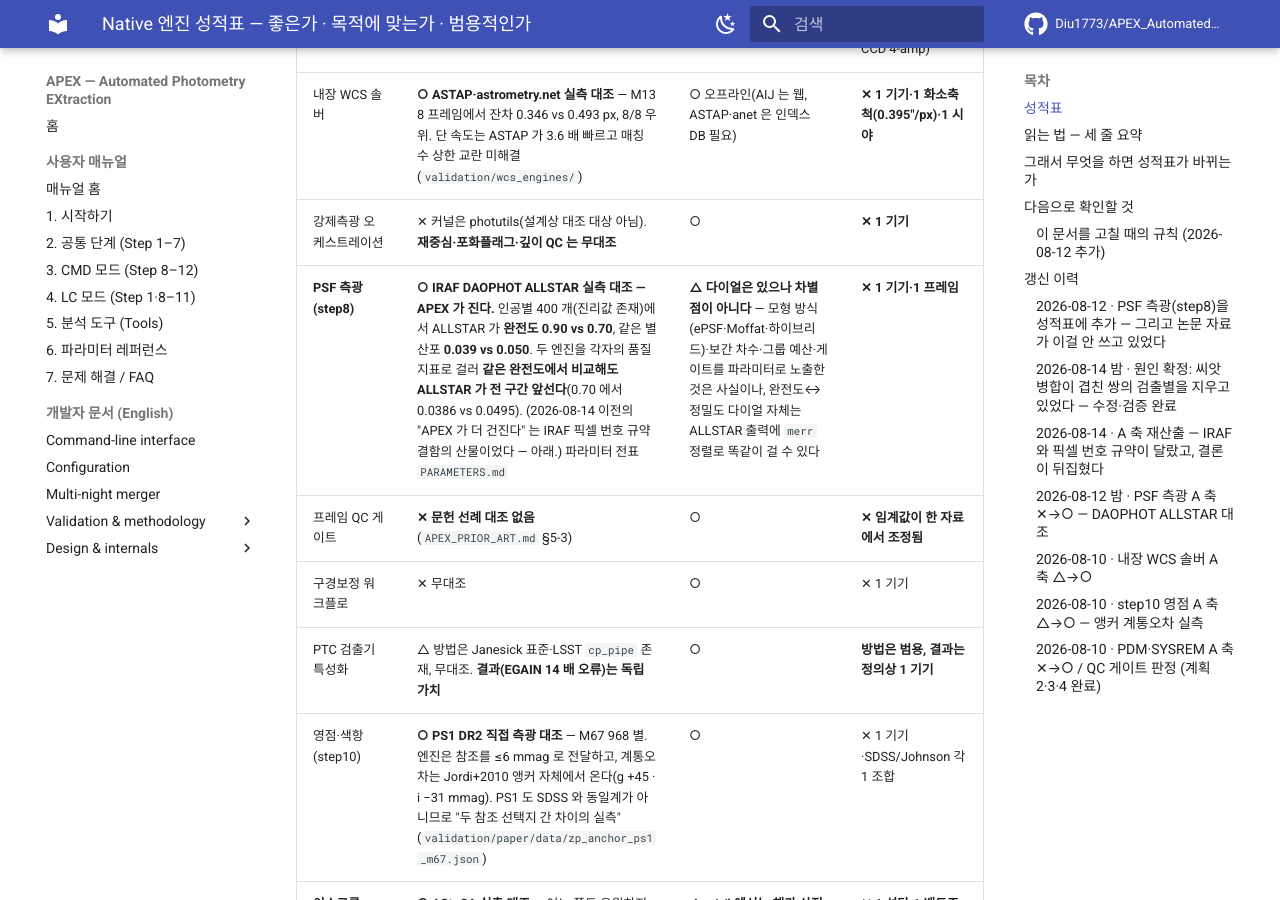
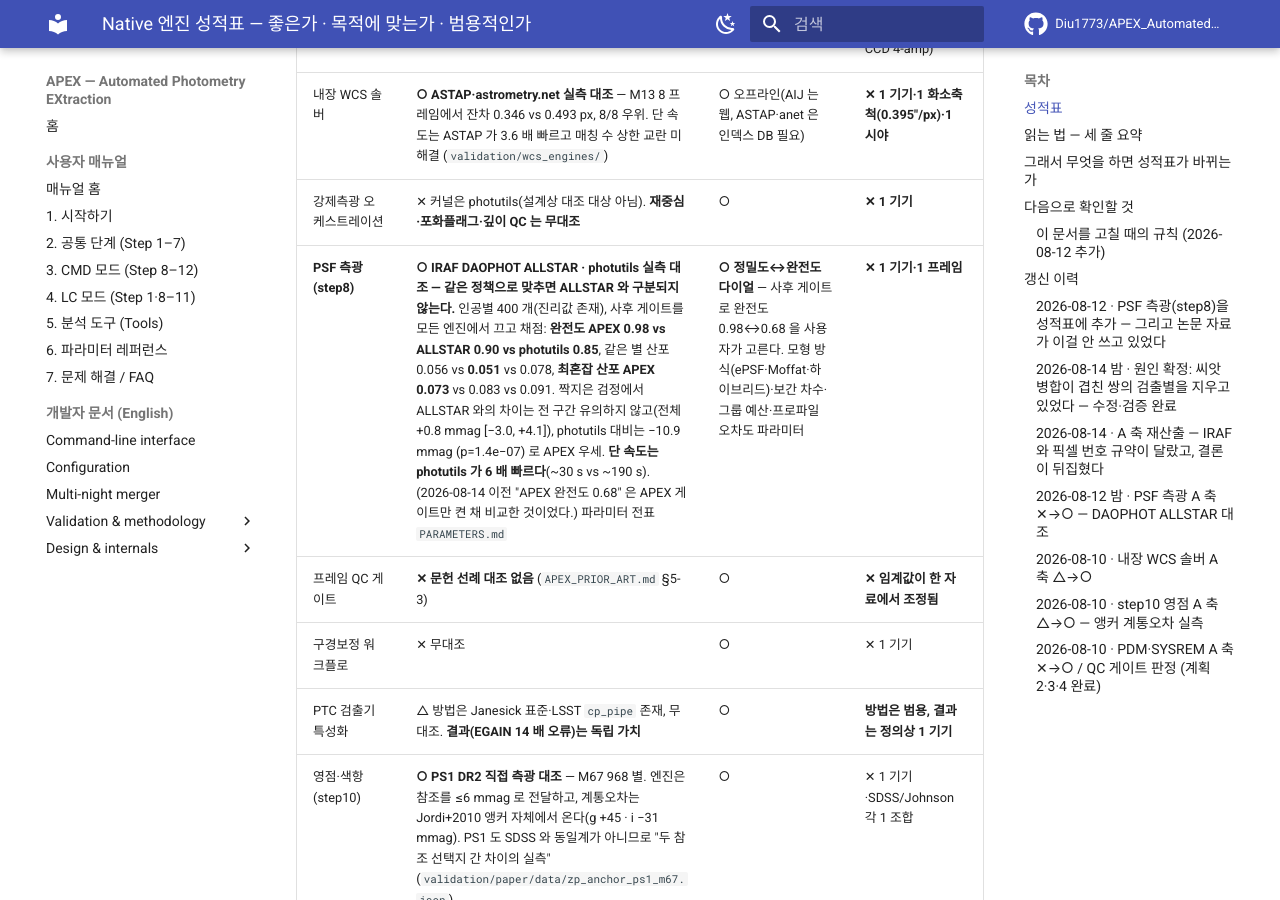
Before and after one commit to Diu1773/APEX_AutomatedPhotometryEXtraction, an MkDocs documentation site: the page built from docs/audit/APEX_ENGINE_SCORECARD.md, in a window 1280 px wide and 900 px high, scrolled down 772 px. Built offline with MkDocs 1.6.1 and Material for MkDocs 9.7.7, drawn with Linux system fonts in a browser that asks for light colours; comment, search, counter and statistics services are not loaded; some of the changed text lies outside the part shown.

Commit message:
audit(psf): 게이트를 맞추니 ALLSTAR 와 구분되지 않는다 — A 축 정본 교체
그동안 APEX 의 게이트 통과 출력(flags/snr>=3/qfit<=3/redchi<=25)을 ALLSTAR 의
무필터 출력과 나란히 놓고 비교했다. ALLSTAR 에는 사후 게이트가 없으므로 이건
엔진이 아니라 정책 차이를 잰 것이다. compare_three_engines.py 에 --no-gates 를
넣어 모든 엔진을 측정한 것 전부로 채점했다.

  엔진                    완전도  같은별산포(320)  최혼잡(51)  시간
  APEX ePSF                0.99     0.069        0.104    ~180s
  APEX hybrid+fix          0.98     0.057        0.076    ~190s
  APEX hybrid+prof         0.98     0.056        0.073    ~190s
  photutils (grouper on)   0.85     0.078        0.091     ~30s
  IRAF ALLSTAR             0.90     0.051        0.083    ~810s

세 가지가 뒤집힌다.
1. 완전도는 APEX 가 가장 높다(0.98). 앞서의 0.68 은 못 잰 게 아니라 자기
   게이트로 버린 것이었다.
2. 최혼잡 구간은 APEX 가 가장 조밀하다(0.073, 편향 +0.004).
3. 전체 산포만 ALLSTAR 가 10% 앞선다(0.051 vs 0.056).

짝지은 검정에서는 ALLSTAR 와의 차이가 사라진다(게이트 없음, 공통 별):
  0.75-1.5 FWHM  N=71   +1.9 mmag [-23.2,+20.6]  보정 p=1.00
  1.5-3   FWHM  N=88   -4.4      [-19.0, +0.8]  보정 p=0.13
  3-6     FWHM  N=97   +6.8      [ -0.2,+15.9]  보정 p=0.16
  6-inf   FWHM  N=100  -0.8      [ -6.9, +5.8]  보정 p=1.00
  전체          N=356  +0.8      [ -3.0, +4.1]
photutils 대비는 -10.9 mmag [-15.0,-3.8] p=1.4e-07 로 APEX 확실히 우세.

성적표 PSF 행과 README 를 이 표로 교체하고, 이전 "게이트 통과" 표는 인용
금지로 표시했다. 교훈: 두 엔진 비교는 정책부터 맞춘다.

Co-Authored-By: Claude Opus 5 <noreply@anthropic.com>

```diff
--- a/docs/audit/APEX_ENGINE_SCORECARD.md
+++ b/docs/audit/APEX_ENGINE_SCORECARD.md
@@ -21,7 +21,7 @@
 | **Step 0 검출기 보정** | **○ ccdproc 비트동일 · IRAF · BANZAI** | ○ raw→science 통합 | **○ 3 기기** (Moravian C3-61000 · QHY600 CMOS · Sinistro CCD 4-amp) |
 | 내장 WCS 솔버 | **○ ASTAP·astrometry.net 실측 대조** — M13 8 프레임에서 잔차 0.346 vs 0.493 px, 8/8 우위. 단 속도는 ASTAP 가 3.6 배 빠르고 매칭 수 상한 교란 미해결 (`validation/wcs_engines/`) | ○ 오프라인(AIJ 는 웹, ASTAP·anet 은 인덱스 DB 필요) | **✕ 1 기기·1 화소축척(0.395″/px)·1 시야** |
 | 강제측광 오케스트레이션 | ✕ 커널은 photutils(설계상 대조 대상 아님). **재중심·포화플래그·깊이 QC 는 무대조** | ○ | **✕ 1 기기** |
-| **PSF 측광 (step8)** | **○ IRAF DAOPHOT ALLSTAR 실측 대조 — APEX 가 진다.** 인공별 400 개(진리값 존재)에서 ALLSTAR 가 **완전도 0.90 vs 0.70**, 같은 별 산포 **0.039 vs 0.050**. 두 엔진을 각자의 품질지표로 걸러 **같은 완전도에서 비교해도 ALLSTAR 가 전 구간 앞선다**(0.70 에서 0.0386 vs 0.0495). (2026-08-14 이전의 "APEX 가 더 건진다" 는 IRAF 픽셀 번호 규약 결함의 산물이었다 — 아래.) 파라미터 전표 `PARAMETERS.md` | **△ 다이얼은 있으나 차별점이 아니다** — 모형 방식(ePSF·Moffat·하이브리드)·보간 차수·그룹 예산·게이트를 파라미터로 노출한 것은 사실이나, 완전도↔정밀도 다이얼 자체는 ALLSTAR 출력에 `merr` 정렬로 똑같이 걸 수 있다 | **✕ 1 기기·1 프레임** |
+| **PSF 측광 (step8)** | **○ IRAF DAOPHOT ALLSTAR · photutils 실측 대조 — 같은 정책으로 맞추면 ALLSTAR 와 구분되지 않는다.** 인공별 400 개(진리값 존재), 사후 게이트를 모든 엔진에서 끄고 채점: **완전도 APEX 0.98 vs ALLSTAR 0.90 vs photutils 0.85**, 같은 별 산포 0.056 vs **0.051** vs 0.078, **최혼잡 산포 APEX 0.073** vs 0.083 vs 0.091. 짝지은 검정에서 ALLSTAR 와의 차이는 전 구간 유의하지 않고(전체 +0.8 mmag [−3.0, +4.1]), photutils 대비는 −10.9 mmag (p=1.4e−07) 로 APEX 우세. **단 속도는 photutils 가 6 배 빠르다**(~30 s vs ~190 s). (2026-08-14 이전 "APEX 완전도 0.68" 은 APEX 게이트만 켠 채 비교한 것이었다.) 파라미터 전표 `PARAMETERS.md` | **○ 정밀도↔완전도 다이얼** — 사후 게이트로 완전도 0.98↔0.68 을 사용자가 고른다. 모형 방식(ePSF·Moffat·하이브리드)·보간 차수·그룹 예산·프로파일 오차도 파라미터 | **✕ 1 기기·1 프레임** |
 | 프레임 QC 게이트 | **✕ 문헌 선례 대조 없음** (`APEX_PRIOR_ART.md` §5-3) | ○ | **✕ 임계값이 한 자료에서 조정됨** |
 | 구경보정 워크플로 | ✕ 무대조 | ○ | ✕ 1 기기 |
 | PTC 검출기 특성화 | △ 방법은 Janesick 표준·LSST `cp_pipe` 존재, 무대조. **결과(EGAIN 14 배 오류)는 독립 가치** | ○ | **방법은 범용, 결과는 정의상 1 기기** |
@@ -291,7 +291,16 @@ step8 서명(step7 인덱스 + 프레임별 tsv 크기·mtime)을 검사해 완
 ALLSTAR 와의 짝지은 격차는 **+41.2 → +29.6 → +21.3 mmag [−4.0, +39.1]** 로
 **구간이 0 을 품고**, 이제 어느 혼잡 구간도 다중검정 보정 후 유의하지 않다.
 
-**남은 것**: 전체 같은 별 산포 0.044 vs ALLSTAR 0.035. 나머지 세 항
+**후속 3 (같은 날): 게이트를 맞추자 결론이 다시 뒤집혔다.** 위 수치들은 APEX
+   게이트만 켠 채 ALLSTAR 의 무필터 출력과 비교한 것이었다 — **엔진이 아니라
+   정책 차이를 잰 것이다.** 모든 엔진에서 사후 게이트를 끄고 채점하면 완전도는
+   **APEX 0.98 > ALLSTAR 0.90 > photutils 0.85**, 최혼잡 산포는 **APEX 0.073 <
+   ALLSTAR 0.083 < photutils 0.091**, 전체 산포만 ALLSTAR 0.051 vs APEX 0.056
+   으로 10 % 앞선다. 짝지은 검정에서 ALLSTAR 와의 차이는 **전 구간 유의하지 않고
+   전체가 0 을 품는다**(+0.8 mmag [−3.0, +4.1]). photutils 대비는 −10.9 mmag
+   (p=1.4e−07) 로 APEX 우세. `--no-gates` 표가 A 축 정본이다.
+
+   **남은 것**: 전체 같은 별 산포 0.056 vs ALLSTAR 0.051(유의하지 않음). 나머지 세 항
 (`flaterr`·클리핑)과 원형 적합영역(DAOPHOT 452 px 원 vs APEX 361 px 정사각)은
 아직 구현하지 않았다. 두 별을 다 적합해도
 ALLSTAR 가 최혼잡 구간에서 조밀하다(0.037 vs 0.060). 수정 후 부호 중앙
```
Also changed, not shown: validation/psf_engines/README.md (+58 -0 lines), 2 other files.
